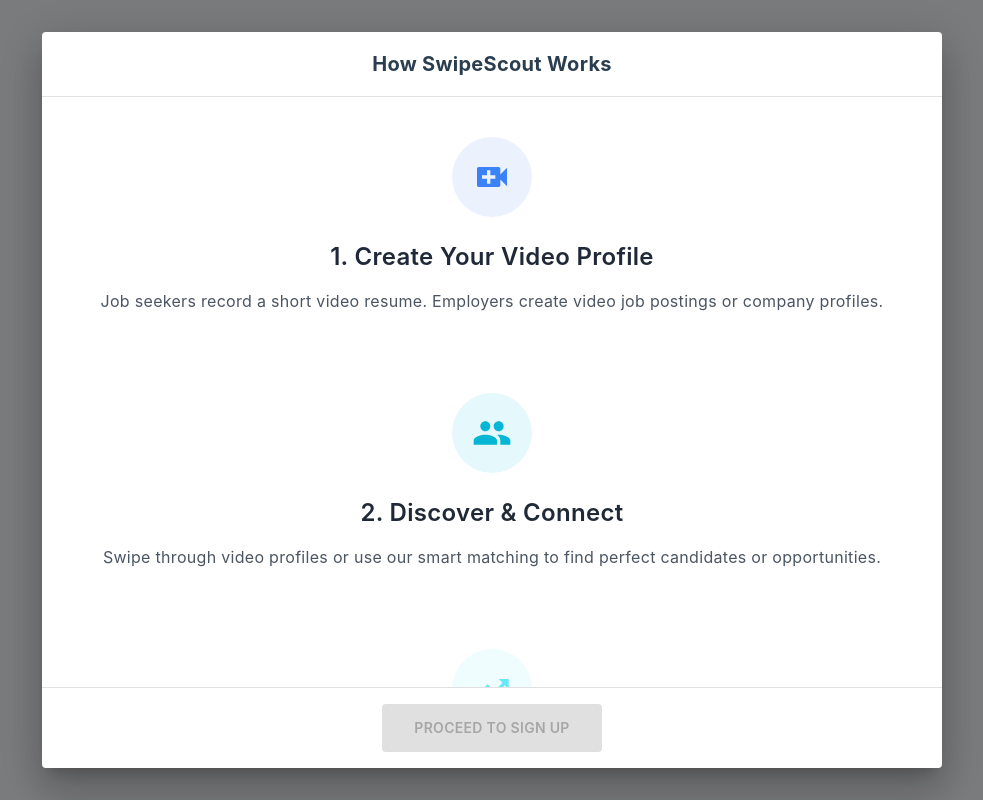
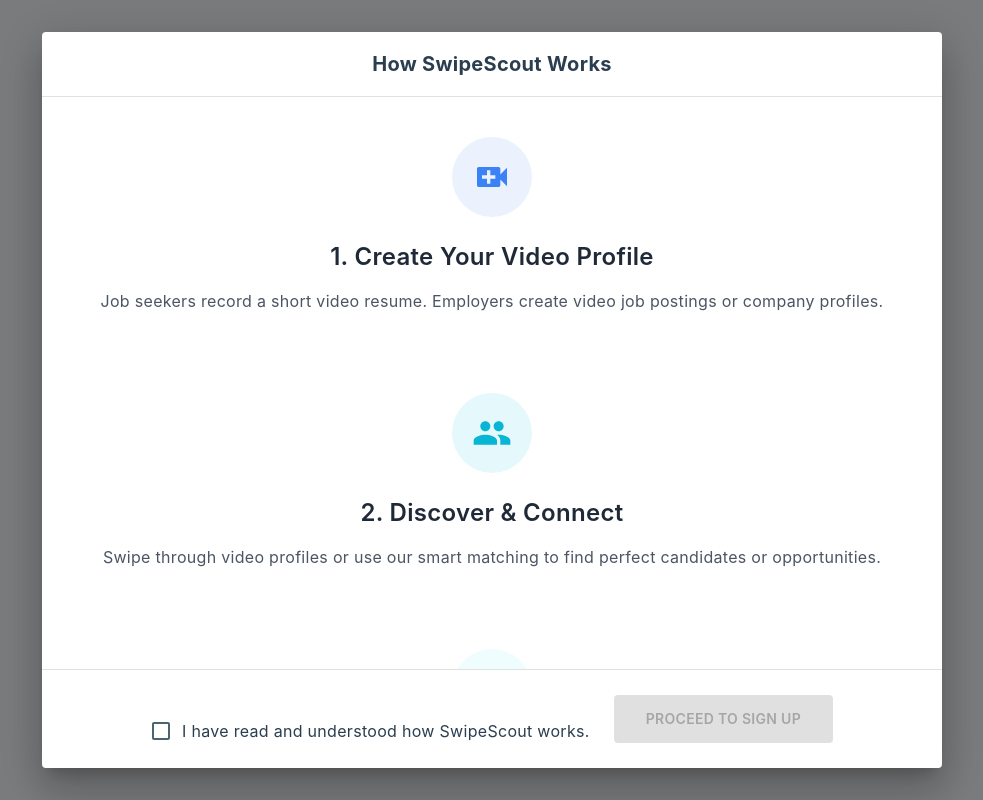
Before and after one commit to Voltamon/Swipescout, a React (Vite) app: page /register-form in a window 1280 px wide. Both pictures are taken after typing "Sample", "name@example.com", "Sample123", "Sample123" into the empty fields and a click on the button "SIGN UP". Shown: the whole page, without its empty margins (148-1131 px from the left). Built offline with nearby package versions, Linux system fonts and the light colour scheme; no server answers; what @cloudinary/url-gen would draw is missing.

Commit message:
fix signup by google

```diff
--- a/src/pages/RegisterForm/RegisterForm.jsx
+++ b/src/pages/RegisterForm/RegisterForm.jsx
@@ -184,6 +184,7 @@
   const [showPassword, setShowPassword] = useState(false);
   const [anchorEl, setAnchorEl] = useState(null);
   const [currentProvider, setCurrentProvider] = useState(null);
+  const [providerForMenu, setProviderForMenu] = useState(null);
   const [openHowItWorks, setOpenHowItWorks] = useState(false); // State for How It Works dialog
   const [howItWorksAccepted, setHowItWorksAccepted] = useState(false); // State for checkbox
   const navigate = useNavigate();
@@ -191,18 +192,20 @@
   // Menu handlers
   const handleMenuOpen = (event, provider) => {
     setAnchorEl(event.currentTarget);
-    setCurrentProvider(provider);
+    setProviderForMenu(provider);
   };
 
   const handleMenuClose = () => {
     setAnchorEl(null);
+    setProviderForMenu(null);
     setCurrentProvider(null);
   };
 
-  const handleRoleSelect = (role) => {
+  // Accept provider as argument
+  const handleRoleSelect = (role, provider) => {
     handleMenuClose();
-    // Before proceeding with signup, open "How It Works" dialog
-    setFormData((prev) => ({ ...prev, role })); // Temporarily set role
+    setFormData((prev) => ({ ...prev, role }));
+    setCurrentProvider(provider); // Set provider here
     setOpenHowItWorks(true);
   };
 
@@ -541,11 +544,11 @@
           open={Boolean(anchorEl)}
           onClose={handleMenuClose}
         >
-          <MenuItem onClick={() => handleRoleSelect('job_seeker')}>
+          <MenuItem onClick={() => handleRoleSelect('job_seeker', providerForMenu)}>
             <UserIcon className="mr-2 h-4 w-4" />
             Sign up as Job Seeker
           </MenuItem>
-          <MenuItem onClick={() => handleRoleSelect('employer')}>
+          <MenuItem onClick={() => handleRoleSelect('employer', providerForMenu)}>
             <BriefcaseIcon className="mr-2 h-4 w-4" />
             Sign up as Employer
           </MenuItem>
@@ -583,6 +586,7 @@
           How SwipeScout Works
         </DialogTitle>
         <DialogContent dividers>
+
           <Grid container spacing={4} justifyContent="center">
             {[
               {
@@ -675,6 +679,32 @@
           </Box>
         </DialogContent>
         <DialogActions sx={{ justifyContent: 'center', p: 2 }}>
+          <Box sx={{ mt: 3, textAlign: 'center' }}>
+            {/* Only one checkbox, or if you want two, both controlled by same state */}
+            <FormControlLabel
+              control={
+                <Checkbox
+                  checked={howItWorksAccepted}
+                  onChange={(e) => setHowItWorksAccepted(e.target.checked)}
+                  color="primary"
+                />
+              }
+              label="I have read and understood how SwipeScout works."
+            />
+            {/* If you want a second checkbox, just duplicate this block, but use the same state */}
+            {/*
+            <FormControlLabel
+              control={
+                <Checkbox
+                  checked={howItWorksAccepted}
+                  onChange={(e) => setHowItWorksAccepted(e.target.checked)}
+                  color="primary"
+                />
+              }
+              label="I have read and understood how SwipeScout works."
+            />
+            */}
+          </Box>
           <Button
             onClick={handleHowItWorksConfirm}
             disabled={!howItWorksAccepted}
@@ -696,6 +726,6 @@
       </Dialog>
     </RegisterContainer>
   );
-};
+};RegisterForm;
 
 export default RegisterForm;
```
